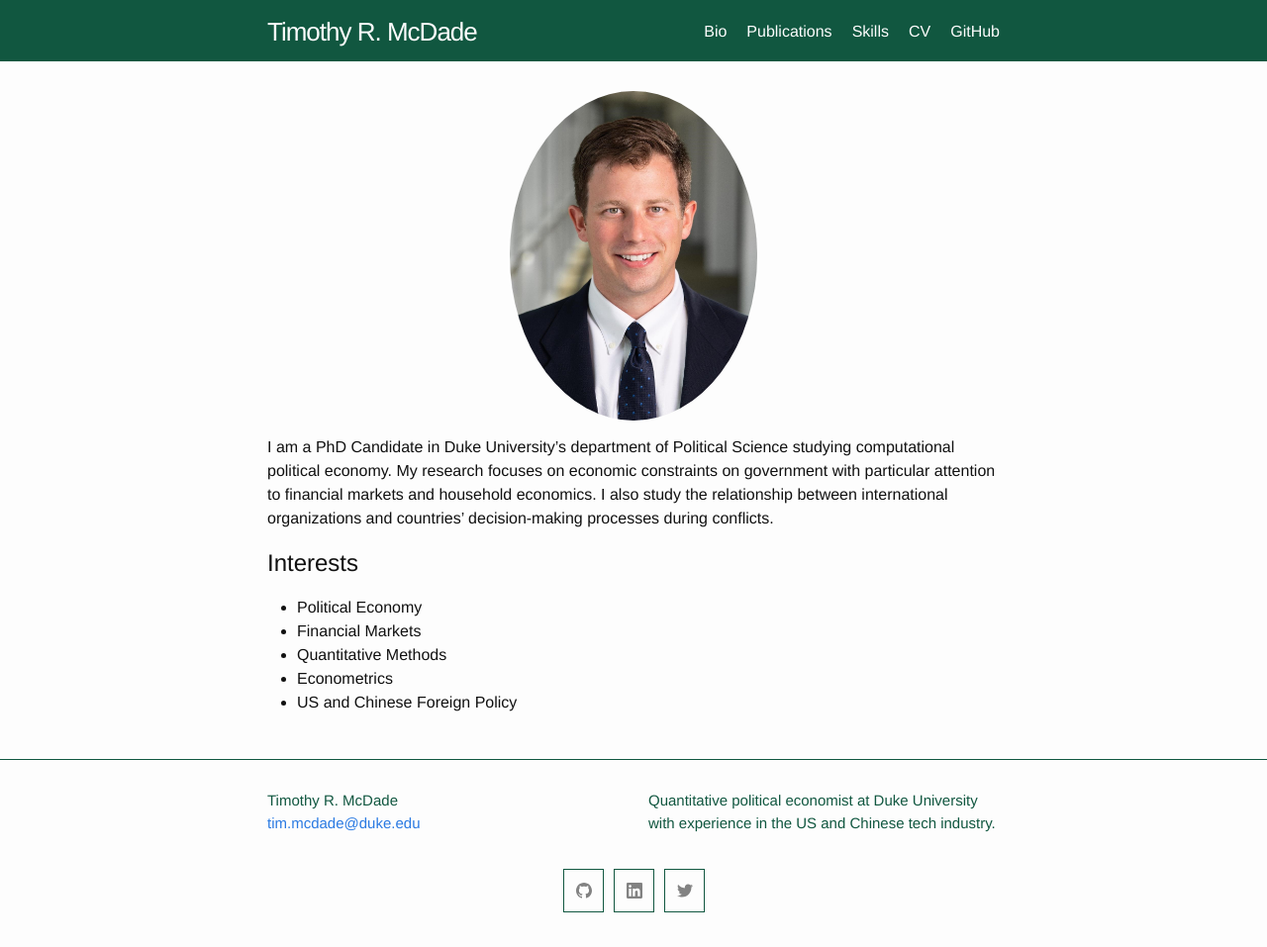
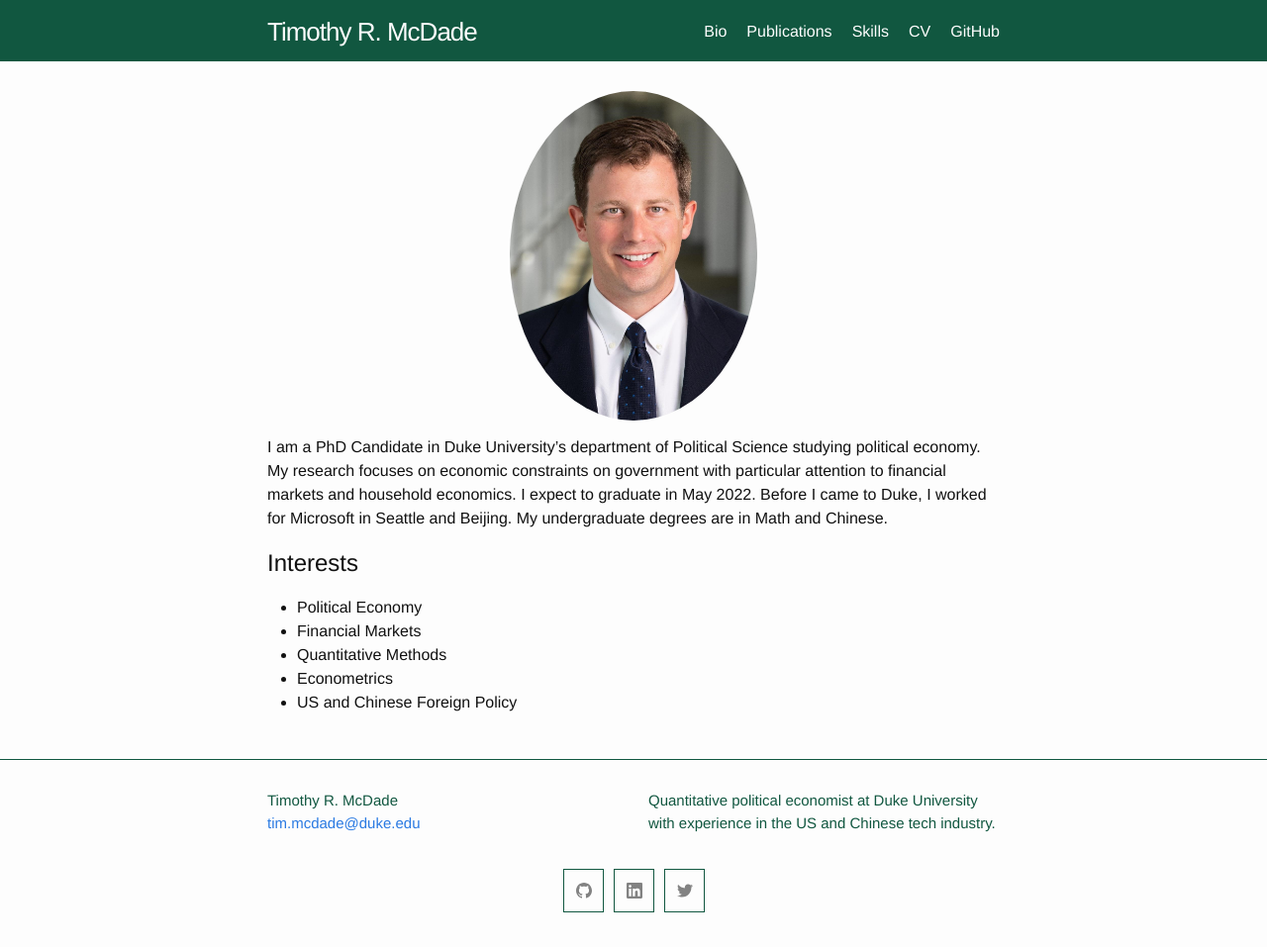
Before and after one commit to trmcdade/trmcdade.github.io, a Jekyll site: the page built from index.md, in a window 1280 px wide. Shown: the whole page at 99% size. Built offline with Jekyll 4.4.1, drawn with Linux system fonts in a browser that asks for light colours.

Commit message:
Update index.md

```diff
--- a/index.md
+++ b/index.md
@@ -6,7 +6,7 @@ layout: home
   <a href="url"><img src= "/assets/images/portrait_web.jpg" width="250" style="border-radius:50%"></a>
 </p>
 
-I am a PhD Candidate in Duke University's department of Political Science studying computational political economy. My research focuses on economic constraints on government with particular attention to financial markets and household economics. I also study the relationship between international organizations and countries’ decision-making processes during conflicts.
+I am a PhD Candidate in Duke University's department of Political Science studying political economy. My research focuses on economic constraints on government with particular attention to financial markets and household economics. I expect to graduate in May 2022. Before I came to Duke, I worked for Microsoft in Seattle and Beijing. My undergraduate degrees are in Math and Chinese.
 
 ## Interests
 - Political Economy
```
